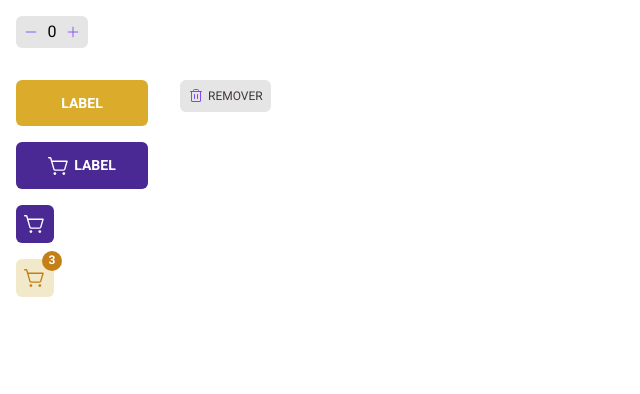
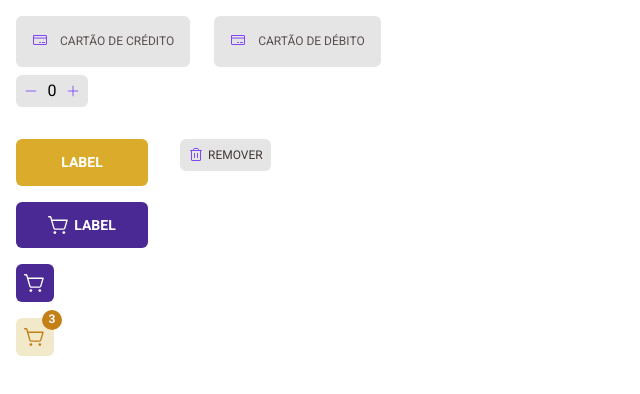
Before and after one commit to alex-britto/PDCoffe, a React (Vite) app: page / in a window 1280 px wide. Shown: the top 394 px of the page, without its empty margins (0-640 px from the left). Built offline with nearby package versions, Linux system fonts and the light colour scheme.

Commit message:
add SelectedItemList component

```diff
--- a/src/App.tsx
+++ b/src/App.tsx
@@ -1,14 +1,28 @@
 import { ShoppingCartSimple, Trash } from "phosphor-react"
 import { useState } from "react"
 import { ThemeProvider } from "styled-components"
-import { Button, NumberInput } from "./components"
+import { Button, NumberInput, SelectInputList } from "./components"
 import { defaultTheme } from "./styles/themes/defaultTheme"
 
 function App() {
   const [numberInputValue, setNumberInputValue] = useState(0)
+  const selectInputItems = [
+    {
+      id: "item1",
+      title: "cartão de crédito",
+    },
+    {
+      id: "item2",
+      title: "cartão de débito",
+    },
+  ]
   return (
     <ThemeProvider theme={defaultTheme}>
       <div className="m-4">
+        <SelectInputList
+          items={selectInputItems}
+          onClick={(item) => console.log("clicou no item", item)}
+        />
         <NumberInput
           value={numberInputValue}
           onIncreaseClick={() =>
--- /dev/null
+++ b/src/components/SelectInputList/SelectInputList.tsx
@@ -0,0 +1,42 @@
+import { useState } from "react"
+import styled, { css } from "styled-components"
+import { SelectItem } from "./SelectItem"
+
+interface SelectInputListProps {
+  items: {
+    id: string
+    title: string
+  }[]
+  selectedItemDefault?: string
+  onClick?: (e: string) => void
+}
+
+export function SelectInputList({
+  items,
+  selectedItemDefault,
+  onClick,
+  ...rest
+}: SelectInputListProps) {
+  const [selectedItemId, setSelectedItemId] = useState(selectedItemDefault)
+
+  const handleOnClick = (index: string) => {
+    setSelectedItemId(index)
+    !!onClick && onClick(index)
+  }
+
+  return (
+    <div className="flex gap-6" {...rest}>
+      {items.map((item) => {
+        return (
+          <SelectItem
+            title={item.title}
+            onClick={() => handleOnClick(item.id)}
+            isSelected={item.id === selectedItemId}
+            className="p-4 mb-2"
+            key={item.id}
+          />
+        )
+      })}
+    </div>
+  )
+}
--- /dev/null
+++ b/src/components/SelectInputList/SelectItem.tsx
@@ -0,0 +1,54 @@
+import styled, { css } from "styled-components"
+import { defaultTheme } from "../../styles/themes/defaultTheme"
+import { CreditCard } from "phosphor-react"
+import { HTMLAttributes } from "react"
+
+interface SelectItemProps extends HTMLAttributes<HTMLDivElement> {
+  title: string
+  isSelected: boolean
+}
+
+export function SelectItem({
+  title = "cartão de teste",
+  isSelected = false,
+  ...rest
+}: SelectItemProps) {
+  return (
+    <Container isSelected={isSelected} {...rest}>
+      <CreditCard size={16} color={defaultTheme.colors.purple.default} />
+      {title}
+    </Container>
+  )
+}
+
+const Container = styled.div<{ isSelected: boolean }>`
+  ${({ theme: { colors }, isSelected }) => css`
+    width: fit-content;
+    display: flex;
+    gap: 12px;
+
+    border-radius: 6px;
+    cursor: pointer;
+
+    background-color: ${colors.base.button};
+    color: ${colors.base.text};
+
+    ${isSelected
+      ? css`
+          background: ${colors.purple.light};
+          box-shadow: 0 0 0 1px ${colors.purple.default}; ;
+        `
+      : css`
+          &:hover {
+            background-color: ${colors.base.hover};
+          }
+        `}
+
+    font-family: "Roboto";
+    font-style: normal;
+    font-weight: 400;
+    font-size: 12px;
+    line-height: 160%;
+    text-transform: uppercase;
+  `}
+`
--- a/src/components/index.ts
+++ b/src/components/index.ts
@@ -1,2 +1,3 @@
 export { Button } from "./Button/Button"
 export { NumberInput } from "./NumberInput/NumberInput"
+export { SelectInputList } from "./SelectInputList/SelectInputList"
```
